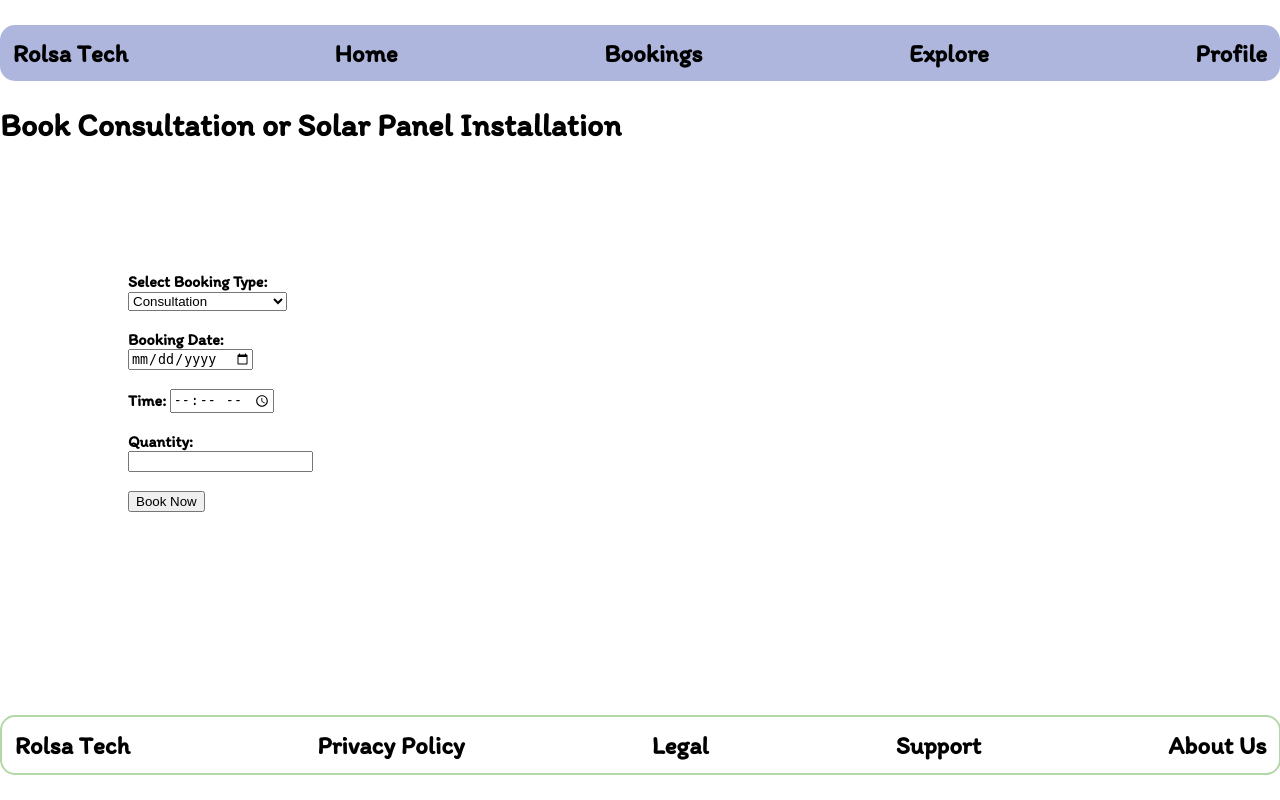
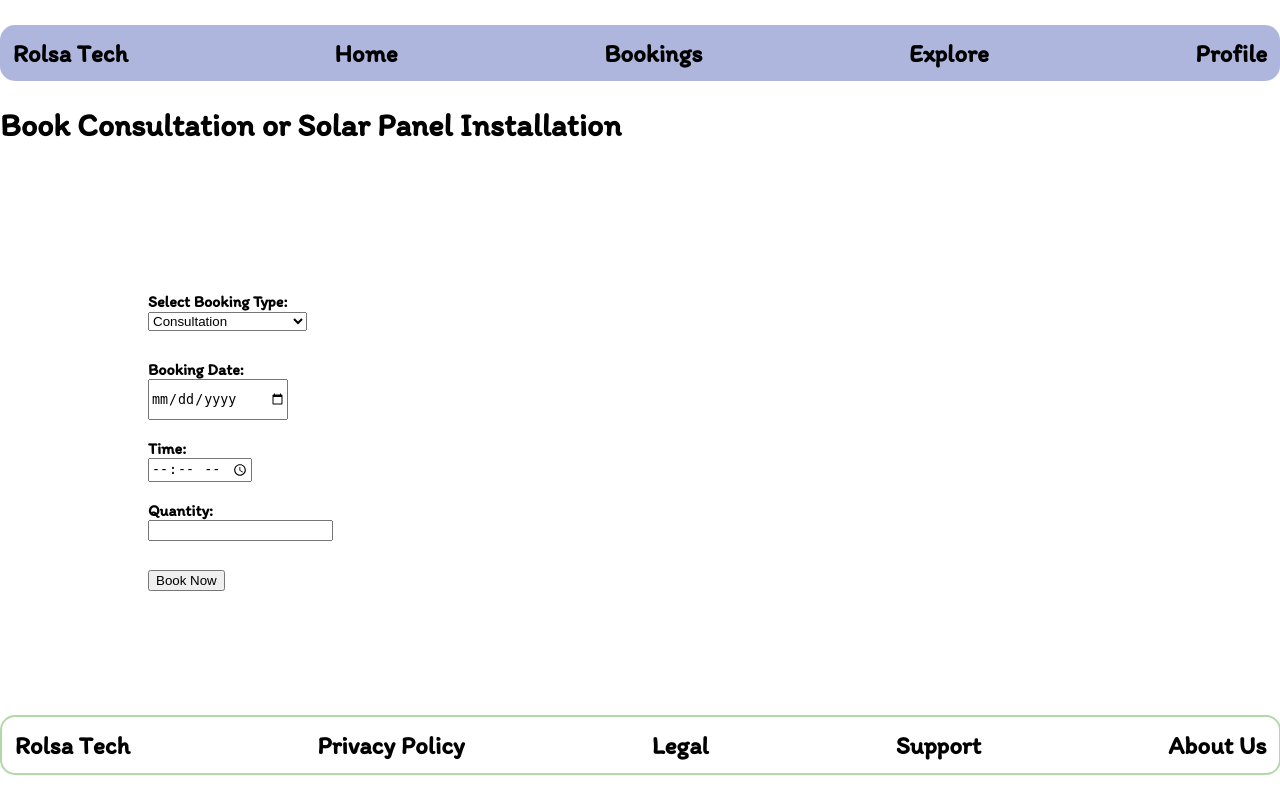
Before and after one commit to hippo212132/Cinewave, a Flask app: page /book in a window 1280 px wide. Run offline with Flask 3, Linux system fonts and the light colour scheme; the visitor is signed in with stand-in values (Sample User, id 1).

Commit message:
Iteration 5 - Booking CSS - V1.1

```diff
--- a/Main - Code/static/styles.css
+++ b/Main - Code/static/styles.css
@@ -34,9 +34,13 @@
 .bookingForm {
    margin-left: 10%;
    margin-top: 10%;
+   padding: 20px;
+
 
 }
 
 .date {
-    size: 10%;
+    padding-top: 10px;
+    padding-bottom: 10px;
+    width: 135px;
 }
--- a/Main - Code/templates/booking.html
+++ b/Main - Code/templates/booking.html
@@ -26,15 +26,15 @@
 
                 <div class="date">
                 <label for="date">Booking Date:</label><br>
-                <input  type="date" name="date" required><br><br>
-                </div>
+                <input class="date"  type="date" name="date" required><br><br>
+
 
                 <label for="time">Time:</label>
                 <input type="time" name="time" required><br><br>
 
                 <label for="quantity">Quantity:</label><br>
                 <input type="number" name="quantity" min="1" required><br><br>
-
+                </div>
                 <button type="submit">Book Now</button>
 
                 {% if error %}
```
Also changed, not shown: 1 other file.
